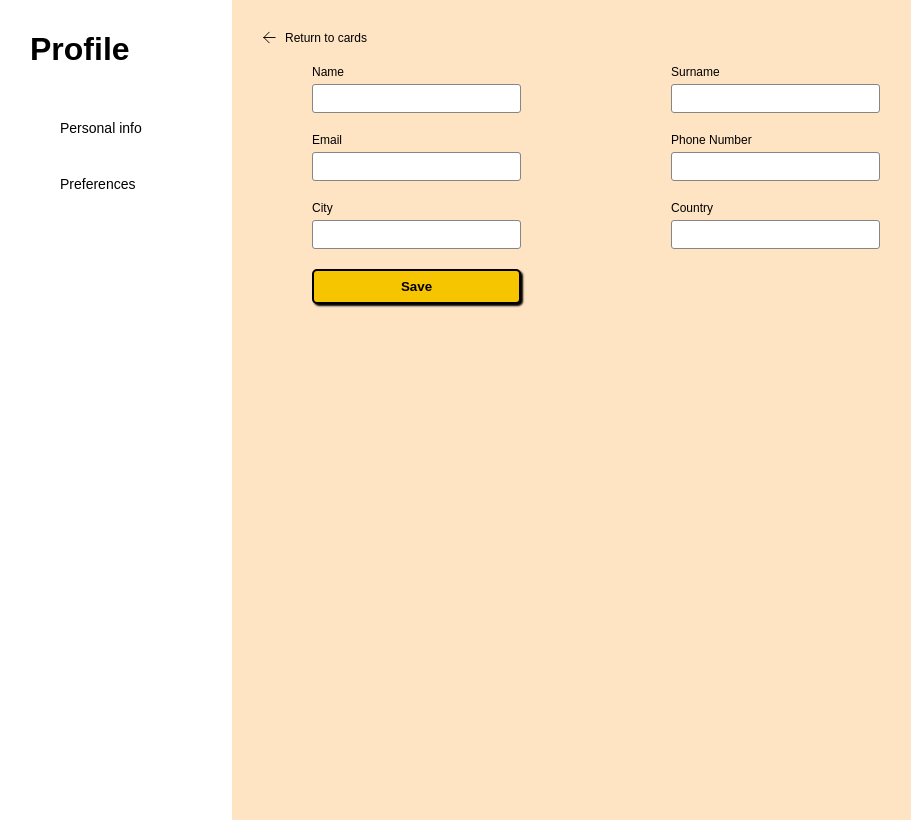
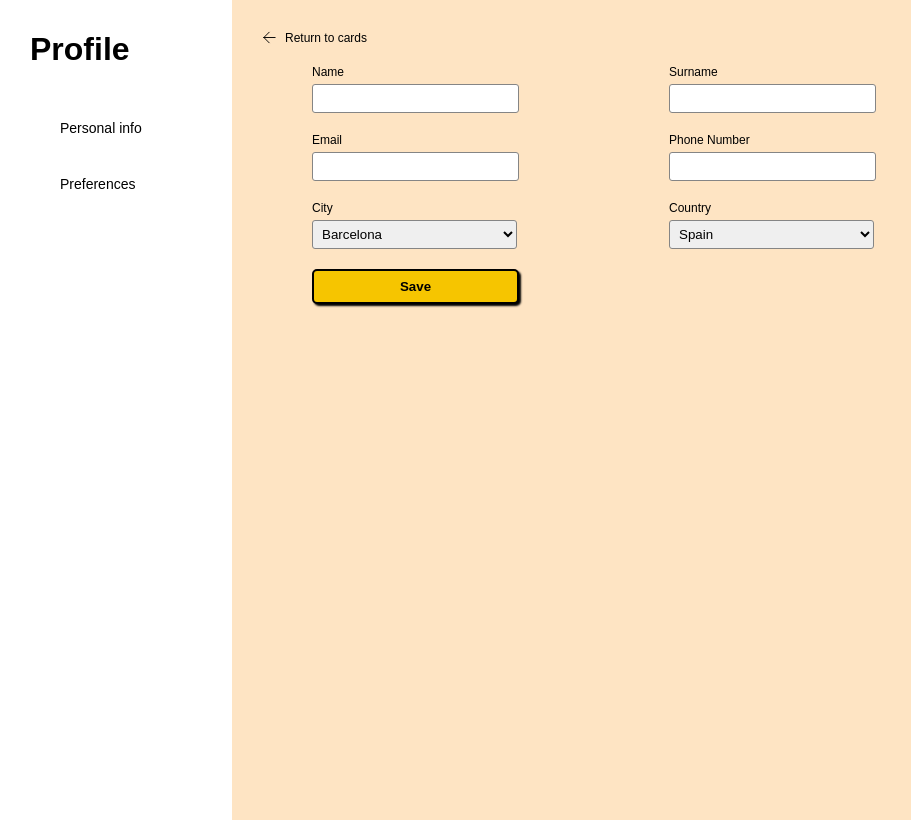
Before and after one commit to rubengpr/pokemon-cards, a React (Vite) app: page /profile in a window 1280 px wide. Shown: the whole page, without its empty margins (0-911 px from the left). Built offline with nearby package versions, Linux system fonts and the light colour scheme.

Commit message:
Add NavButton positioning

```diff
--- a/src/App.css
+++ b/src/App.css
@@ -10,3 +10,7 @@ body {
 p {
     margin: 0;
 }
+
+input {
+    padding-inline: 0;
+}
--- a/src/App.jsx
+++ b/src/App.jsx
@@ -55,6 +55,8 @@ function App() {
               setPokemonWeight(result.weight);
               setPokemonHeight(result.height);
               setHp(result.stats[0].base_stat);
+
+              console.log(result);
 
               const speciesResponse = await fetch(result.species.url);
               if (!response.ok) {
--- a/src/assets/components/LabelInput/LabelInput.css
+++ b/src/assets/components/LabelInput/LabelInput.css
@@ -1,7 +1,7 @@
 .profile-label-input {
     display: flex;
     flex-direction: column;
-    gap: 5px;
+    gap: 5px 0px;
 }
 
 .label-input {
--- a/src/assets/components/Nav/Navbar.css
+++ b/src/assets/components/Nav/Navbar.css
@@ -81,10 +81,11 @@ hr {
     background-color: white;
 }
 
-.avatar {
+.avatar-card {
     display: flex;
     flex-direction: row;
     align-items: center;
+    width: 100%;
     gap: 12px;
     margin-top: 20px;
     padding: 10px;
--- a/src/assets/components/Nav/Navbar.jsx
+++ b/src/assets/components/Nav/Navbar.jsx
@@ -34,7 +34,7 @@ export function Navbar({ countCards, navIsHidden }) {
                     <SidebarOption optionIcon="./public/icon-settings.svg" optionName="Settings" page="/settings" />
                 </div>
                 <Link to="/profile">
-                    <div className='avatar'>
+                    <div className='avatar-card'>
                         <img className='sidebar-avatar' src="./public/ash-avatar.png" alt="Avatar image" />
                         <div className='text-wrapper'>
                             <p className='username'>Ash Ketchum</p>
--- a/src/assets/components/NavButton/NavButton.css
+++ b/src/assets/components/NavButton/NavButton.css
@@ -1,4 +1,4 @@
-.nav-button {
+.nav-button-full {
     display: flex;
     flex-direction: row;
     justify-content: center;
@@ -6,10 +6,32 @@
     width: 30px;
     height: 30px;
     border-radius: 50%;
-    border: 1px solid gray;
+    border: 2px solid rgb(225, 225, 225);
     background-color: white;
+    position: absolute;
+    top: 30px;
+    left: 235px;
 }
 
-.nav-button:hover {
+.nav-button-lite {
+    display: flex;
+    flex-direction: row;
+    justify-content: center;
+    align-items: center;
+    width: 30px;
+    height: 30px;
+    border-radius: 50%;
+    border: 2px solid rgb(225, 225, 225);
+    background-color: white;
+    position: absolute;
+    top: 30px;
+    left: 63px;
+}
+
+.nav-button-full:hover {
     cursor: pointer;
 }
+
+.nav-button-lite:hover {
+    cursor: pointer;
+}
--- a/src/assets/components/NavButton/NavButton.jsx
+++ b/src/assets/components/NavButton/NavButton.jsx
@@ -6,8 +6,12 @@ export function NavButton({ swapNavbar, navIsHidden }) {
     ? 'icon-arrow-left.svg'
     : 'icon-arrow-right.svg'
 
+    const arrowPosition = navIsHidden
+    ? 'nav-button-full'
+    : 'nav-button-lite'
+
     return(
-        <button onClick={swapNavbar} className='nav-button'>
+        <button onClick={swapNavbar} className={arrowPosition}>
             <img src={arrowIcon} alt="An arrow icon" />
         </button>
     )
--- a/src/assets/components/NavbarLite/NavbarLite.jsx
+++ b/src/assets/components/NavbarLite/NavbarLite.jsx
@@ -1,6 +1,7 @@
 import './NavbarLite.css'
 import { SidebarOptionLite } from './SidebarOptionLite/SidebarOptionLite'
 import { PropTypes } from 'prop-types'
+import { Link } from 'react-router-dom'
 
 export function NavbarLite({ navLiteIsHidden }) {
     const showNavbarLite = navLiteIsHidden
@@ -22,9 +23,11 @@ export function NavbarLite({ navLiteIsHidden }) {
                 <div className='options-lite-wrapper bottom-options'>
                     <SidebarOptionLite optionIcon="./public/icon-settings.svg" optionName="Settings" page="/settings" />
                 </div>
-                <div className='avatar-lite'>
-                    <img className='sidebar-lite-avatar' src="./public/ash-avatar.png" alt="Avatar image" />
-                </div>
+                <Link to="/profile">
+                    <div className='avatar-lite'>
+                        <img className='sidebar-lite-avatar' src="./public/ash-avatar.png" alt="Avatar image" />
+                    </div>
+                </Link>
             </div>
         </nav>
     )
--- a/src/assets/components/ProfilePage/ProfilePage.jsx
+++ b/src/assets/components/ProfilePage/ProfilePage.jsx
@@ -2,6 +2,7 @@ import './ProfilePage.css';
 import { LabelInput } from '../LabelInput/LabelInput.jsx';
 import { Button } from '../Button/Button.jsx';
 import { ReturnButton } from '../ReturnButton/ReturnButton.jsx';
+import { Select } from '../Select/Select.jsx'
 
 export function ProfilePage() {
     return(
@@ -26,8 +27,8 @@ export function ProfilePage() {
                     <LabelInput labelName="Surname" id="surname" />
                     <LabelInput labelName="Email" id="email" />
                     <LabelInput labelName="Phone Number" id="phone" />
-                    <LabelInput labelName="City" id="city" />
-                    <LabelInput labelName="Country" id="country" />
+                    <Select labelName="City" id="city" option1="Barcelona" option2="Madrid" />
+                    <Select labelName="Country" id="country" option1="Spain" option2="France" />
                     <Button buttonText="Save" />
                 </div>
             </div>
--- /dev/null
+++ b/src/assets/components/Select/Select.css
@@ -0,0 +1,15 @@
+.input-select-wrapper {
+    display: flex;
+    flex-direction: column;
+    justify-content: center;
+    align-items: start;
+    gap: 5px 0px;
+}
+
+.input-select {
+    border: 1px solid rgb(133, 133, 133);
+    border-radius: 3px;
+    width: 205px;
+    height: 29px;
+    padding: 1px 0px 1px 5px;
+}
--- /dev/null
+++ b/src/assets/components/Select/Select.jsx
@@ -0,0 +1,21 @@
+import './Select.css'
+import PropTypes from 'prop-types'
+
+export function Select({ labelName, id, option1, option2 }) {
+    return(
+        <div className='input-select-wrapper'>
+            <label className="label-input" htmlFor={id}>{labelName}</label>
+            <select className="input-select" name={id} id={id}>
+                <option value="barcelona">{option1}</option>
+                <option value="madrid">{option2}</option>
+            </select>
+        </div>
+    )
+}
+
+Select.propTypes = {
+    labelName: PropTypes.string,
+    id: PropTypes.string,
+    option1: PropTypes.string,
+    option2: PropTypes.string,
+}
--- a/src/assets/components/SidebarOption/SidebarOption.css
+++ b/src/assets/components/SidebarOption/SidebarOption.css
@@ -27,3 +27,8 @@ a {
     border-radius: 5px;
     cursor: pointer;
 }
+
+.active {
+    background-color: rgb(229, 229, 229);
+    border-radius: 5px;
+  }
```
